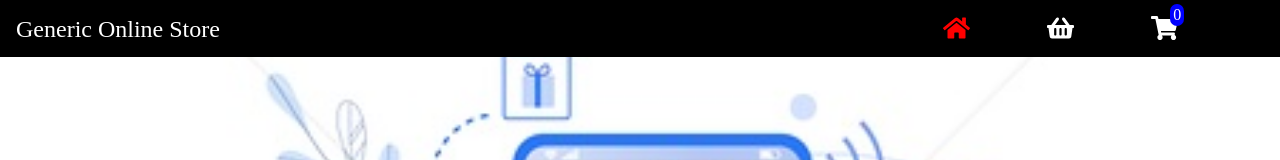
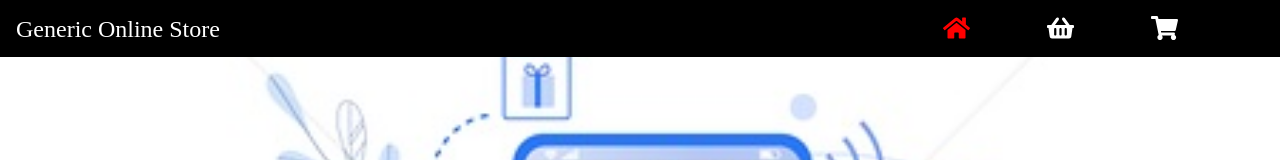
Before and after one commit to Mynameisfrostwalker/shopping-cart, a React (Create React App) app: page /#/ in a window 1280 px wide. Shown: the top 160 px of the page. Built offline with nearby package versions, Linux system fonts and the light colour scheme.

Commit message:
counter only displays if items are in cart

```diff
--- a/src/components/Nav.js
+++ b/src/components/Nav.js
@@ -42,7 +42,9 @@ const Nav = ({ length }) => (
       >
         <div className={navStyles.cartDiv}>
           <FontAwesomeIcon icon="shopping-cart" />
-          <div className={navStyles.counter}>{length}</div>
+          {length > 0 ? (
+            <div className={navStyles.counter}>{length}</div>
+          ) : null}
         </div>
       </NavLink>
     </div>
```
